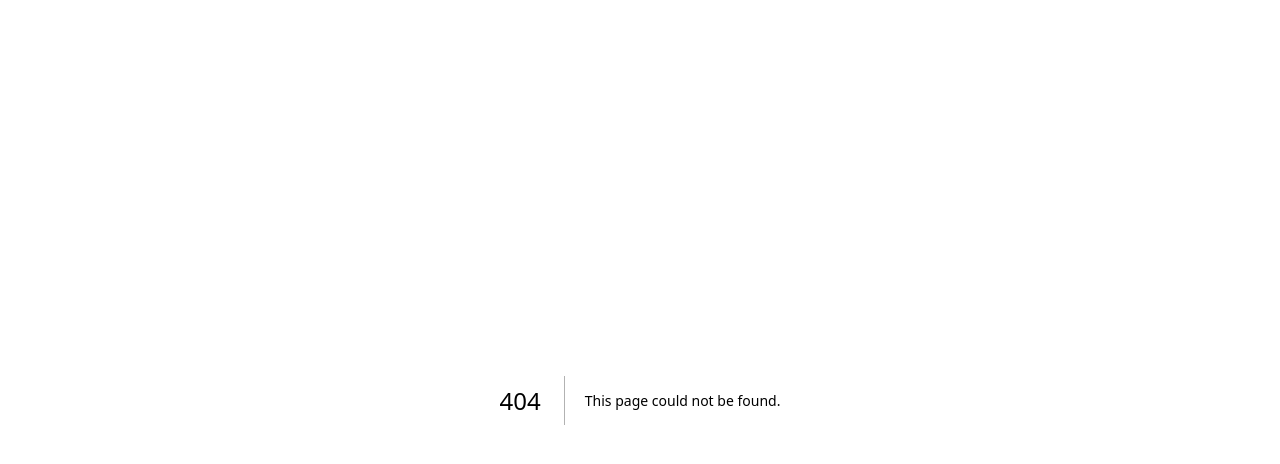
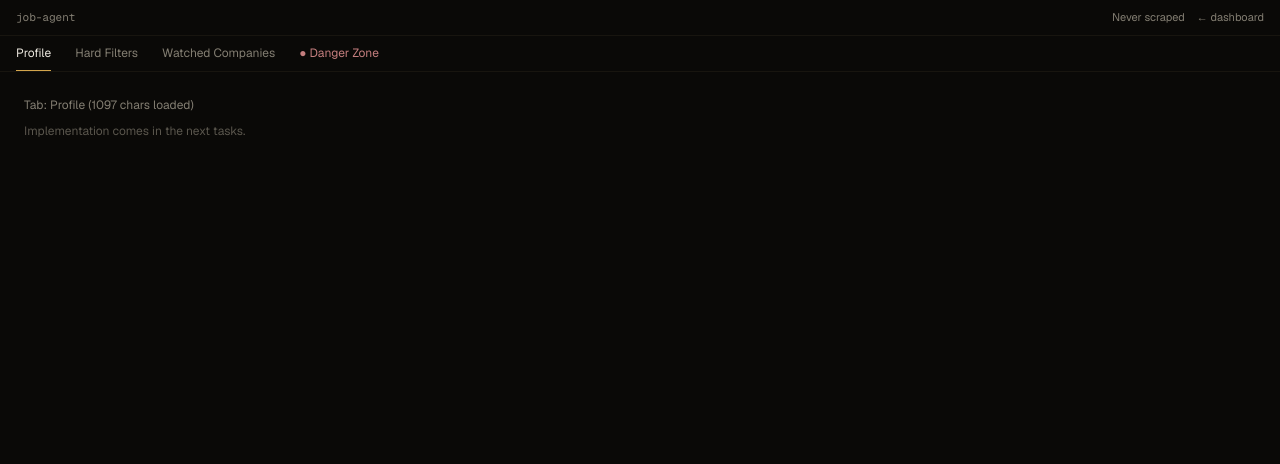
Before and after one commit to ashaw315/job-agent, a Next.js app: page /settings in a window 1280 px wide. Before the commit this address had no page. Shown: the top 464 px of the page. Built offline with nearby package versions, Linux system fonts and the light colour scheme; no server answers; the database is empty.

Commit message:
Add /settings page shell with tab navigation

```diff
--- /dev/null
+++ b/src/app/settings/error.tsx
@@ -0,0 +1,18 @@
+"use client";
+
+export default function ErrorPage({ reset }: { error: Error; reset: () => void }) {
+  return (
+    <div className="flex h-screen items-center justify-center bg-[color:var(--bg)] text-[color:var(--text-pri)]">
+      <div className="text-center">
+        <div className="mb-2 font-mono text-[color:var(--text-sec)]">job-agent</div>
+        <div className="mb-4">Couldn&rsquo;t load settings</div>
+        <button
+          onClick={reset}
+          className="rounded border border-[color:var(--border-strong)] px-3 py-1 text-[12px] text-[color:var(--accent)] hover:bg-[color:var(--accent-bg)]"
+        >
+          Retry
+        </button>
+      </div>
+    </div>
+  );
+}
--- /dev/null
+++ b/src/app/settings/page.tsx
@@ -0,0 +1,46 @@
+import { db } from "@/lib/db";
+import { jobs as jobsTable, watchedCompanies } from "@/lib/db/schema";
+import { count, max, asc } from "drizzle-orm";
+import Topbar from "@/components/dashboard/Topbar";
+import Settings from "@/components/settings/Settings";
+import { getProfile } from "@/lib/settings/profile";
+import { getHardFilters } from "@/lib/settings/hard-filters";
+import { relativeDate } from "@/lib/format";
+
+export const dynamic = "force-dynamic";
+
+export default async function SettingsPage() {
+  const [profile, hardFilters, companies, jobsCountRow, lastScrapeRow] = await Promise.all([
+    getProfile(),
+    getHardFilters(),
+    db
+      .select()
+      .from(watchedCompanies)
+      .orderBy(asc(watchedCompanies.priority), asc(watchedCompanies.name)),
+    db.select({ n: count() }).from(jobsTable),
+    db.select({ ts: max(watchedCompanies.lastScraped) }).from(watchedCompanies),
+  ]);
+
+  const jobsTotal = Number(jobsCountRow[0]?.n ?? 0);
+  const lastScrapedTs = lastScrapeRow[0]?.ts ?? null;
+  const lastScrapedLabel = lastScrapedTs ? `${relativeDate(lastScrapedTs)} ago` : null;
+
+  return (
+    <div className="dashboard-root flex h-screen flex-col bg-[color:var(--bg)]">
+      <Topbar lastScraped={lastScrapedLabel} />
+      <Settings
+        initialProfile={profile}
+        initialHardFilters={hardFilters}
+        initialCompanies={companies}
+        jobsTotal={jobsTotal}
+        lastScrapedLabel={lastScrapedLabel}
+      />
+      <div className="too-narrow">
+        <div>
+          <div className="mb-1 font-mono text-[color:var(--text-pri)]">job-agent</div>
+          <div>Open on desktop · ≥1024px</div>
+        </div>
+      </div>
+    </div>
+  );
+}
--- /dev/null
+++ b/src/components/settings/Settings.tsx
@@ -0,0 +1,90 @@
+"use client";
+
+import { useSearchParams, useRouter, usePathname } from "next/navigation";
+import { useEffect } from "react";
+import type { WatchedCompany } from "@/lib/db/schema";
+import type { HardFilters } from "@/lib/settings/hard-filters";
+
+const TAB_VALUES = ["profile", "filters", "companies", "danger"] as const;
+type TabValue = typeof TAB_VALUES[number];
+
+interface SettingsProps {
+  initialProfile: string;
+  initialHardFilters: HardFilters;
+  initialCompanies: WatchedCompany[];
+  jobsTotal: number;
+  lastScrapedLabel: string | null;
+}
+
+export default function Settings({ initialProfile, initialHardFilters, initialCompanies, jobsTotal, lastScrapedLabel }: SettingsProps) {
+  const sp = useSearchParams();
+  const router = useRouter();
+  const pathname = usePathname();
+  const raw = sp.get("tab");
+  const tab: TabValue = (TAB_VALUES as readonly string[]).includes(raw ?? "") ? (raw as TabValue) : "profile";
+
+  // If the URL had an invalid value, rewrite to a clean one
+  useEffect(() => {
+    if (raw && !TAB_VALUES.includes(raw as TabValue)) {
+      const url = new URL(window.location.href);
+      url.searchParams.set("tab", "profile");
+      router.replace(`${pathname}${url.search}`);
+    }
+  }, [raw, router, pathname]);
+
+  const setTab = (next: TabValue) => {
+    const url = new URL(window.location.href);
+    url.searchParams.set("tab", next);
+    router.replace(`${pathname}${url.search}`);
+  };
+
+  return (
+    <>
+      <div className="flex h-9 items-center gap-6 border-b border-[color:var(--border)] px-4 text-[12px]">
+        <TabButton label="Profile" value="profile" active={tab === "profile"} onClick={setTab} />
+        <TabButton label="Hard Filters" value="filters" active={tab === "filters"} onClick={setTab} />
+        <TabButton label="Watched Companies" value="companies" active={tab === "companies"} onClick={setTab} />
+        <TabButton label="● Danger Zone" value="danger" active={tab === "danger"} onClick={setTab} danger />
+      </div>
+      <div className="flex-1 overflow-y-auto">
+        {tab === "profile" && (
+          <Placeholder name={`Profile (${initialProfile.length} chars loaded)`} />
+        )}
+        {tab === "filters" && (
+          <Placeholder name={`Hard Filters (${JSON.stringify(initialHardFilters)})`} />
+        )}
+        {tab === "companies" && (
+          <Placeholder name={`Companies (${initialCompanies.length} loaded, last scraped ${lastScrapedLabel ?? "never"})`} />
+        )}
+        {tab === "danger" && (
+          <Placeholder name={`Danger Zone (${jobsTotal} jobs)`} />
+        )}
+      </div>
+    </>
+  );
+}
+
+function TabButton({ label, value, active, onClick, danger }: { label: string; value: TabValue; active: boolean; onClick: (v: TabValue) => void; danger?: boolean }) {
+  return (
+    <button
+      onClick={() => onClick(value)}
+      className={
+        "border-b py-2 transition-colors " +
+        (active
+          ? "border-[color:var(--accent)] text-[color:var(--text-pri)]"
+          : `border-transparent ${danger ? "text-[color:var(--danger)]" : "text-[color:var(--text-sec)]"} hover:text-[color:var(--text-pri)]`)
+      }
+    >
+      {label}
+    </button>
+  );
+}
+
+function Placeholder({ name }: { name: string }) {
+  return (
+    <div className="p-6 text-[color:var(--text-sec)] text-[12px]">
+      <p>Tab: {name}</p>
+      <p className="mt-2 text-[color:var(--text-tert)]">Implementation comes in the next tasks.</p>
+    </div>
+  );
+}
```
